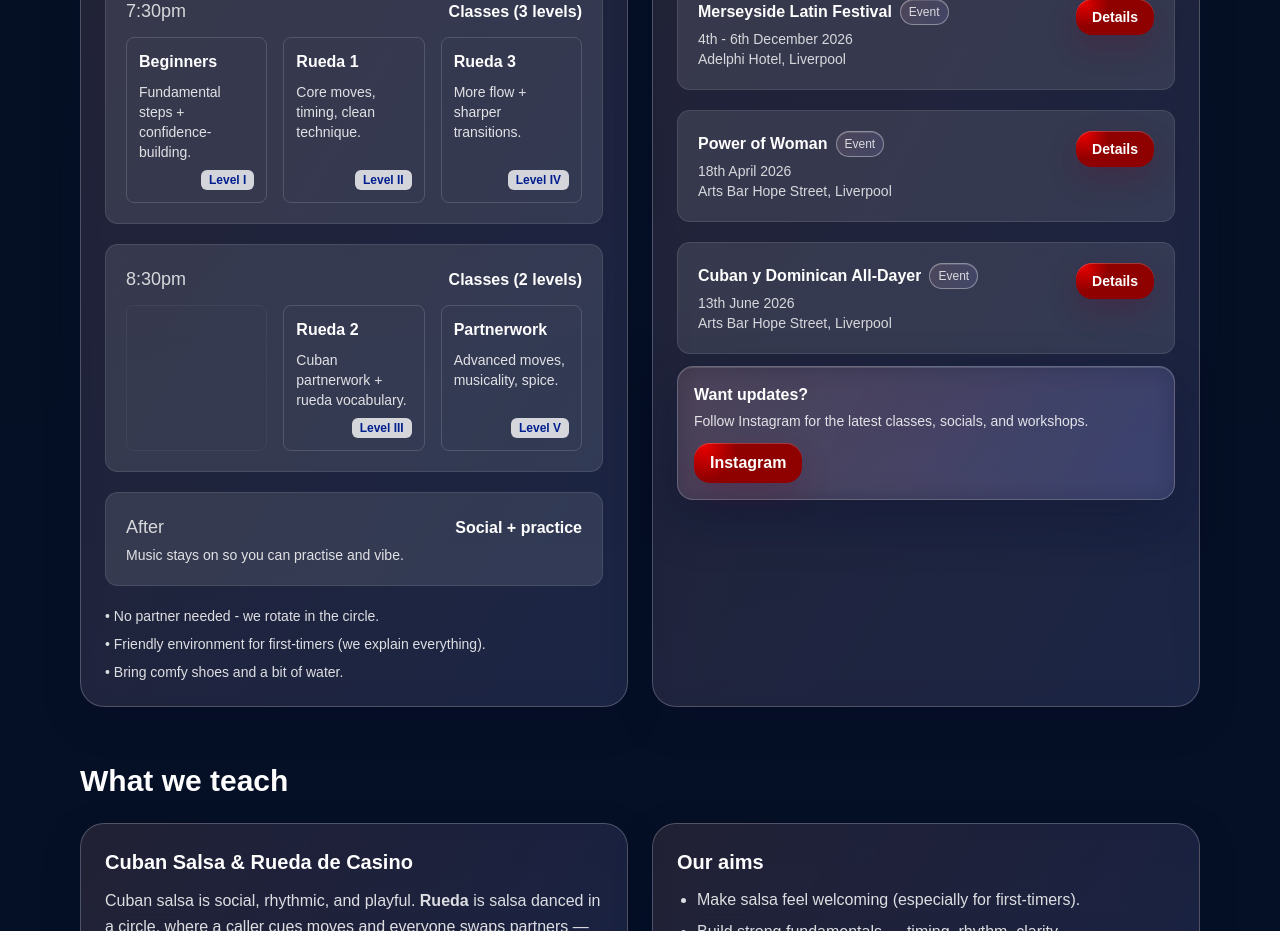
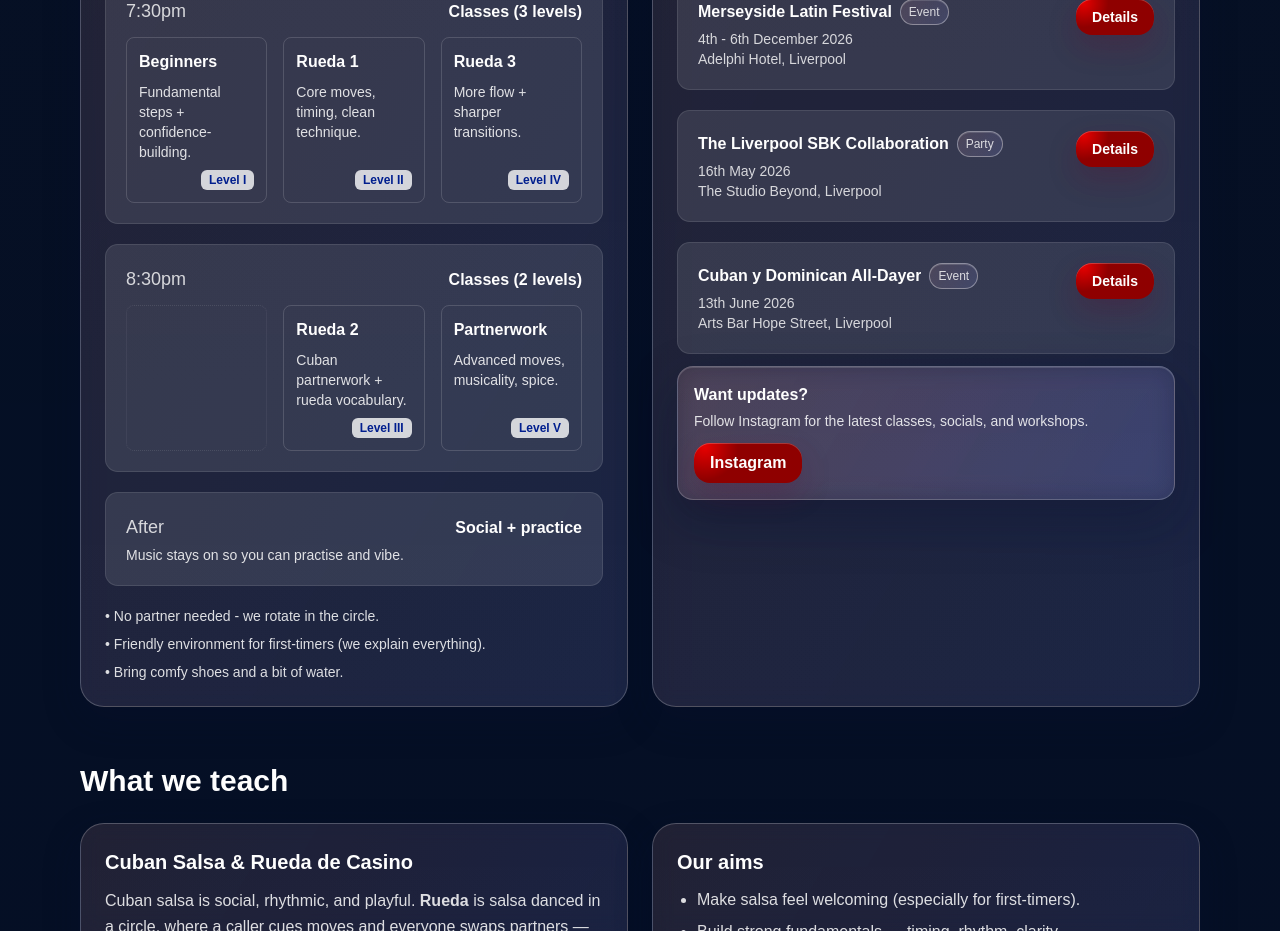
Before and after one commit to dance-engine/salsa-liverpool, a Next.js app: page / in a window 1280 px wide. Shown: the part 1140-2071 px from the top of the page. Built offline with nearby package versions, Linux system fonts and the light colour scheme.

Commit message:
💬 Add SBK Collaboration event to 'other events'

```diff
--- a/app/Data.ts
+++ b/app/Data.ts
@@ -101,11 +101,11 @@ export const otherClasses: OtherClassLink[] = [
     badge: "Event",
   },
   {
-    title: "Power of Woman",
-    when: "18th April 2026",
-    where: "Arts Bar Hope Street, Liverpool",
-    href: "https://powerofwomansbk.co.uk/",
-    badge: "Event",
+    title: "The Liverpool SBK Collaboration",
+    when: "16th May 2026",
+    where: "The Studio Beyond, Liverpool",
+    href: "https://thecollaboration.danceengine.co.uk/3CRadENZGfxt3tI0iw3w03AEYX2",
+    badge: "Party",
   },
   {
     title: "Cuban y Dominican All-Dayer",
```
